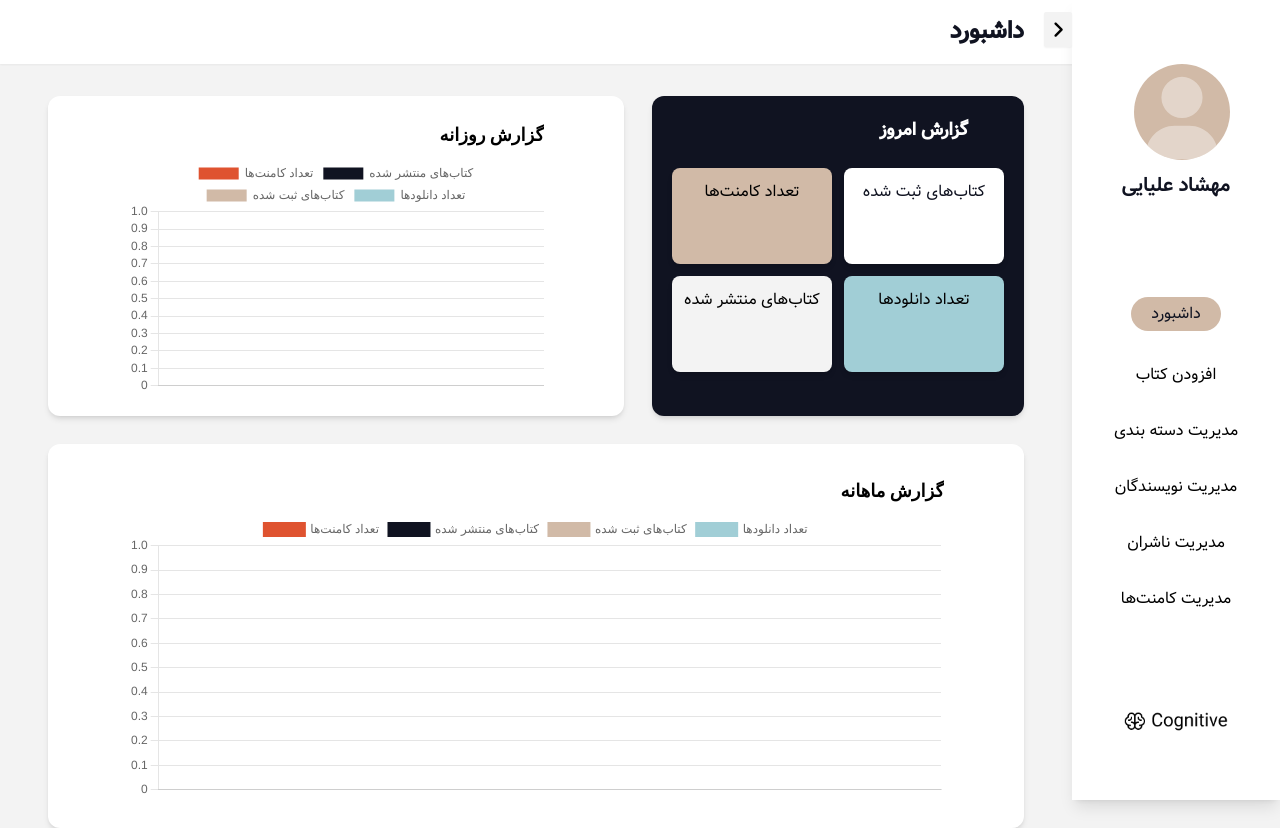
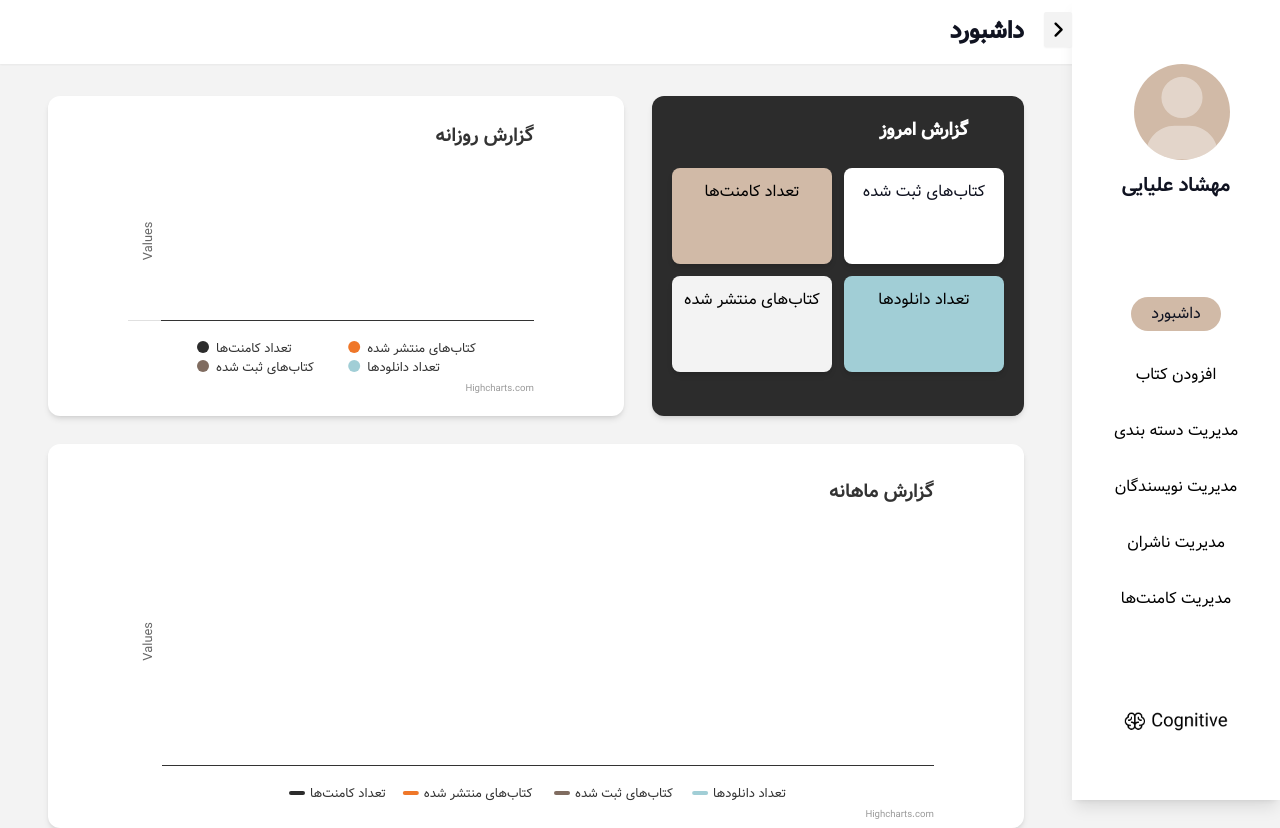
Before and after one commit to MahshadOliaie/cognitive, a React (Vite) app: page / in a window 1280 px wide. Built offline with nearby package versions, Linux system fonts and the light colour scheme; no server answers.

Commit message:
add highcharts

```diff
--- a/package.json
+++ b/package.json
@@ -11,7 +11,8 @@
   },
   "dependencies": {
     "@tanstack/react-table": "^8.20.1",
-    "chart.js": "^4.4.4",
+    "highcharts": "^11.4.8",
+    "highcharts-react-official": "^3.2.1",
     "jalali-moment": "^3.3.11",
     "react": "^18.2.0",
     "react-chartjs-2": "^5.2.0",
--- a/src/components/Modals/AuthorsInput/AuthorsInput.jsx
+++ b/src/components/Modals/AuthorsInput/AuthorsInput.jsx
@@ -16,9 +16,6 @@ function AuthorsInput({ modalData, setAuthorValue, floatAlways }) {
             setOptions((prev) => [...prev, { value: author.id, label: `${author.firstName + " " + author.lastName}` }])
         })
 
-        return () => {
-
-        }
 
     }, [authors])
 
--- a/src/components/Pages/Dashboard/Dashboard.jsx
+++ b/src/components/Pages/Dashboard/Dashboard.jsx
@@ -1,20 +1,14 @@
 import { useEffect, useState } from "react"
 import useFetch from "../../../hooks/useFetch"
-import { Bar } from "react-chartjs-2"
-import { CategoryScale, Chart, defaults } from "chart.js/auto"
 import LineChartYear from "./LineChartYear";
 import TodayReport from "./TodayReport";
+import HighchartsReact from "highcharts-react-official";
+import Highcharts, { chart, Series } from 'highcharts'
+import jalaliMoment from 'jalali-moment';
 
 
-Chart.register(CategoryScale);
-defaults.maintainAspectRatio = false;
-defaults.responsive = true
 
-defaults.plugins.title.display = true;
-defaults.plugins.title.align = "end";
-defaults.plugins.title.font.size = 18;
-defaults.plugins.title.font.family = "vazirMedium"
-defaults.plugins.title.color = "black";
+
 
 function Dashboard() {
 
@@ -25,12 +19,77 @@ function Dashboard() {
         setData(dailyReport)
     }, [dailyReport])
 
+
+    const opt = {
+        series: [
+            {
+                name: "تعداد کامنت‌ها",
+                data: data.map(item => item.commentCount),
+            },
+            {
+                name: "کتاب‌های منتشر شده",
+                data: data.map(item => item.publishCount),
+            },
+            {
+                name: "کتاب‌های ثبت شده",
+                data: data.map(item => item.createCount),
+            },
+            {
+                name: "تعداد دانلود‌ها",
+                data: data.map(item => item.downloadCount),
+            }
+        ],
+        colors: ['#2c2c2c', "#ef7729", "#806c60", "#a1ced6"],
+        title: {
+            text: "گزارش روزانه",
+            align: "right",
+            style: {
+                fontFamily: "vazirBold"
+            }
+        },
+
+        chart: {
+            type: 'column',
+            scrollablePlotArea: {
+                minWidth: 600,
+                scrollPositionX: 1
+            },
+            height: "280px",
+            style: {
+                fontFamily: 'vazir'
+            },
+        },
+        xAxis: {
+            categories: data?.map(item => { return jalaliMoment(item.date, 'YYYY-MM-DD').format('jYYYY/jMM/jDD') }),
+            labels: {
+                overflow: 'justify'
+            }
+        },
+
+        plotOptions: {
+            spline: {
+                lineWidth: 4,
+                states: {
+                    hover: {
+                        lineWidth: 5
+                    }
+                },
+                marker: {
+                    enabled: false
+                },
+
+            }
+        },
+    }
+
     return (
 
         <div className="flex flex-col gap-7">
             <div className="w-full h-80 flex gap-7">
                 <TodayReport />
                 <div className="w-3/4 h-80 bg-sand rounded-xl shadow-md p-5 px-20">
+                    <HighchartsReact highcharts={Highcharts} options={opt} />
+                    {/*
                     <Bar data={{
                         labels: data?.map(item => item.date),
                         datasets: [
@@ -80,7 +139,7 @@ function Dashboard() {
                                     text: "گزارش روزانه"
                                 }
                             }
-                        }} />
+                        }} /> */}
                 </div>
 
             </div>
--- a/src/components/Pages/Dashboard/LineChartYear.jsx
+++ b/src/components/Pages/Dashboard/LineChartYear.jsx
@@ -1,18 +1,10 @@
 
-import { Line } from "react-chartjs-2"
-import { CategoryScale, Chart, defaults } from "chart.js/auto"
+
 import { useEffect, useState } from "react";
 import useFetch from "../../../hooks/useFetch";
+import HighchartsReact from "highcharts-react-official";
+import Highcharts, { chart, Series } from 'highcharts'
 
-Chart.register(CategoryScale);
-defaults.maintainAspectRatio = false;
-defaults.responsive = true
-
-defaults.plugins.title.display = true;
-defaults.plugins.title.align = "end";
-defaults.plugins.title.font.size = 18;
-defaults.plugins.title.font.family = "vazirMedium"
-defaults.plugins.title.color = "black";
 
 
 function LineChartYear() {
@@ -23,50 +15,71 @@ function LineChartYear() {
         setData(yearReport)
     }, [yearReport])
 
+    const opt = {
+        series: [
+            {
+                name: "تعداد کامنت‌ها",
+                data: data.map(item => item.commentCount),
+            },
+            {
+                name: "کتاب‌های منتشر شده",
+                data: data.map(item => item.publishCount),
+            },
+            {
+                name: "کتاب‌های ثبت شده",
+                data: data.map(item => item.createCount),
+            },
+            {
+                name: "تعداد دانلود‌ها",
+                data: data.map(item => item.downloadCount),
+            }
+        ],
+        colors: ['#2c2c2c', "#ef7729" , "#806c60" , "#a1ced6"],
+        title: {
+            text: "گزارش ماهانه",
+            align: "right",
+            style: {
+                fontFamily: "vazirBold"
+            }
+        },
+
+        chart: {
+            type: 'spline',
+            scrollablePlotArea: {
+                minWidth: 600,
+                scrollPositionX: 1
+            },
+            height: "350px",
+            style: {
+                fontFamily: 'vazir'
+            },
+        },
+        xAxis: {
+            categories: data.map(item => `${item.monthTitle} ${item.year}`),
+            labels: {
+                overflow: 'justify'
+            }
+        },
+
+        plotOptions: {
+            spline: {
+                lineWidth: 4,
+                states: {
+                    hover: {
+                        lineWidth: 5
+                    }
+                },
+                marker: {
+                    enabled: false
+                },
+
+            }
+        },
+    }
 
     return (
         <>
-            <Line data={{
-                labels: data.map(item => `${item.monthTitle} ${item.year}` ),
-                datasets: [
-                    {
-                        label: "تعداد کامنت‌ها",
-                        data: data.map(item => item.commentCount),
-                        backgroundColor: "#DF5330",
-                        borderColor: "#DF5330"
-                    },
-                    {
-                        label: "کتاب‌های منتشر شده",
-                        data: data.map(item => item.publishCount),
-                        backgroundColor: "#101321",
-                        borderColor: "#101321",
-                    },
-                    {
-                        label: "کتاب‌های ثبت شده",
-                        data: data.map(item => item.createCount),
-                        backgroundColor: "#D1BAA7",
-                        borderColor: "#D1BAA7",
-                    },
-                    {
-                        label: "تعداد دانلود‌ها",
-                        data: data.map(item => item.downloadCount),
-                        backgroundColor: "#A1CED6",
-                        borderColor: "#A1CED6",
-                    }
-                ]
-            }}
-                options={{
-                    elements: {
-                        line: {
-                            tension: 0.5
-                        }
-                    },
-                    plugins: {
-                        title: {
-                            text: "گزارش ماهانه"
-                        }
-                    }
-                }} />
+            <HighchartsReact highcharts={Highcharts} options={opt} />
         </>
     )
 }
--- a/src/components/Pages/Dashboard/TodayReport.jsx
+++ b/src/components/Pages/Dashboard/TodayReport.jsx
@@ -13,7 +13,7 @@ function TodayReport(){
 
     return(
         <>
-          <div className="flex flex-col gap-6 w-2/4 h-80 bg-dark rounded-xl shadow-md p-5">
+          <div className="flex flex-col gap-6 w-2/4 h-80 rounded-xl shadow-md p-5" style={{backgroundColor: "#2c2c2c"}}>
                     <div className="flex justify-between items-center px-9 text-white">
                         <p className="font-semibold text-lg">گزارش امروز</p>
                     </div>
```
Also changed, not shown: 1 other file (tests, documents, lock files or other folders).
